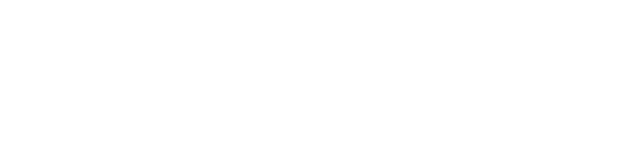
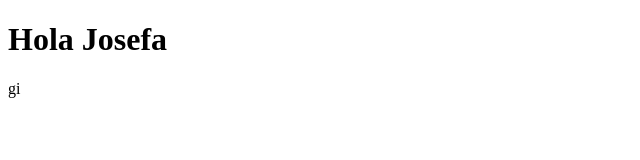
Before and after one commit to Eduardoxgithub/EJTA-PDA-UCEN-2023, a plain HTML site: page index.html in a window 1280 px wide. Shown: the whole page, without its empty margins (0-640 px from the left). Drawn offline with Linux system fonts and the light colour scheme.

Commit message:
Cambios en index y estilos

```diff
--- a/index.html
+++ b/index.html
@@ -2,10 +2,10 @@
 <html>
     <head>
     <meta charset="utf-8">
-    <title></title>
+    <title>PDA</title>
     </head>
 
     <body>
-
+        <h1>Hola Josefa</h1>
     </body>
-</html>
+</html>gi
--- a/styles.css
+++ b/styles.css
@@ -0,0 +1,3 @@
+body{
+    background-color: blanchedalmond;
+}
```
Also changed, not shown: prueba.txt (deleted).
